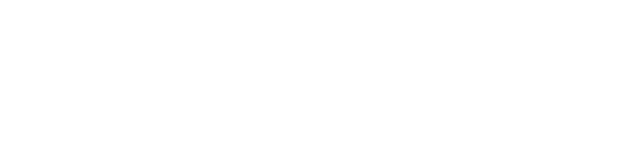
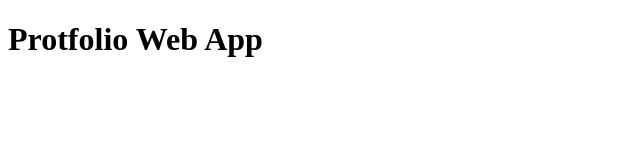
Before and after one commit to Rvcode-spec/Protfolio, a plain HTML site: page Ravi Shankar Singh/index.html in a window 1280 px wide. Shown: the whole page, without its empty margins (0-640 px from the left). Drawn offline with Linux system fonts and the light colour scheme.

Commit message:
Testing The Code

```diff
--- a/Ravi Shankar Singh/index.html
+++ b/Ravi Shankar Singh/index.html
@@ -6,6 +6,9 @@
     <title>Document</title>
 </head>
 <body>
+    <header>
+        <h1>Protfolio Web App</h1>
+    </header>
 
 </body>
 </html>
```
